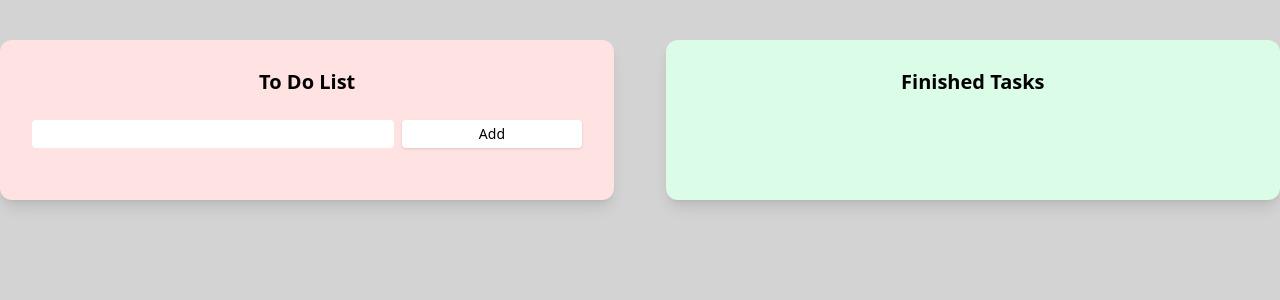
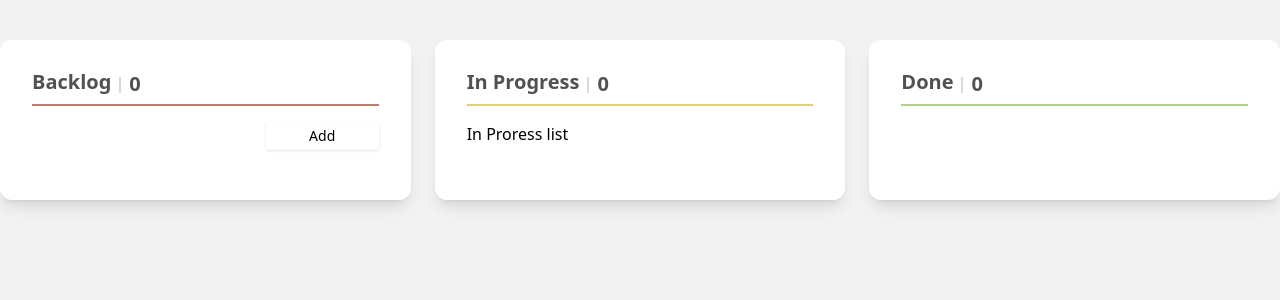
Before and after one commit to aleksi-svaridze/12-todo-app, a React (Vite) app: page / in a window 1280 px wide. Shown: the top 300 px of the page. Built offline with nearby package versions, Linux system fonts and the light colour scheme.

Commit message:
Add third column to todo app

```diff
--- a/src/App.jsx
+++ b/src/App.jsx
@@ -2,10 +2,12 @@ import TodoList from "./components/Todo/TodoList";
 import DoneTasksList from "./components/Done/DoneTasksList";
 import { v4 as uuidv4 } from "uuid";
 import { useCallback, useState } from "react";
+import { InProgressList } from "./components/InProgress/InProgressList";
 
 const App = () => {
   const [inputValue, setInputValue] = useState("");
   const [todoListData, setTodoListData] = useState([]);
+  const [inProgressList, setInProgressList] = useState([]);
   const [doneTasksList, setDoneTasksList] = useState([]);
 
   const onChange = useCallback((value) => {
@@ -27,6 +29,7 @@ const App = () => {
       } else {
         alert("Enter task");
       }
+      setTodoListCounter((prevState) => prevState++);
     },
     [inputValue]
   );
@@ -77,8 +80,13 @@ const App = () => {
 
   return (
     <div className="container px-4 md:px-0 mx-auto flex flex-col md:flex-row gap-y-6 md:gap-x-6 justify-between my-10">
-      <section className="bg-red-100 py-5 px-8 min-w-[48%] rounded-xl shadow-lg md:self-start min-h-40">
-        <h2 className="font-semibold text-xl py-2 text-center">To Do List</h2>
+      <section className="bg-white py-5 px-8 w-full rounded-xl shadow-lg md:self-start min-h-40">
+        <h2 className="font-semibold capitalize text-xl py-2 text-[#515151] border-b-2 border-b-[#B97E6D] flex items-center gap-x-2">
+          Backlog
+          <span className="border-l-2 border-[#D9D9D9] pl-2 h-4 leading-3.5 -mb-1.5">
+            {todoListData.length}
+          </span>
+        </h2>
         <TodoList
           inputValue={inputValue}
           onChange={onChange}
@@ -88,9 +96,22 @@ const App = () => {
         />
       </section>
 
-      <section className="bg-green-100 py-5 px-8 min-w-[48%] rounded-xl shadow-lg md:self-start min-h-40">
-        <h2 className="font-semibold text-xl mb-4 py-2 text-center">
-          Finished Tasks
+      <section className="bg-white py-5 px-8 w-full rounded-xl shadow-lg md:self-start min-h-40">
+        <h2 className="font-semibold capitalize text-xl mb-4 py-2 text-[#515151] border-b-2 border-b-[#E1D17F] flex items-center gap-x-2">
+          in progress
+          <span className="border-l-2 border-[#D9D9D9] pl-2 h-4 leading-3.5 -mb-1.5">
+            {inProgressList.length}
+          </span>
+        </h2>
+        <InProgressList />
+      </section>
+
+      <section className="bg-white py-5 px-8 w-full rounded-xl shadow-lg md:self-start min-h-40">
+        <h2 className="font-semibold capitalize text-xl mb-4 py-2 text-[#515151] border-b-2 border-b-[#B4CD93] flex items-center gap-x-2">
+          done
+          <span className="border-l-2 border-[#D9D9D9] pl-2 h-4 leading-3.5 -mb-1.5">
+            {doneTasksList.length}
+          </span>
         </h2>
         <DoneTasksList
           doneTasksList={doneTasksList}
--- /dev/null
+++ b/src/components/InProgress/InProgressList.jsx
@@ -0,0 +1,3 @@
+export const InProgressList = () => {
+  return <div>In Proress list</div>;
+};
--- a/src/index.css
+++ b/src/index.css
@@ -1,5 +1,5 @@
 @import "tailwindcss";
 
 :root {
-  background-color: lightgray;
+  background-color: #f2f2f2;
 }
```
Also changed, not shown: src/components/InProgress/InProgressItem.jsx (added), 1 other file (tests, documents, lock files or other folders).
